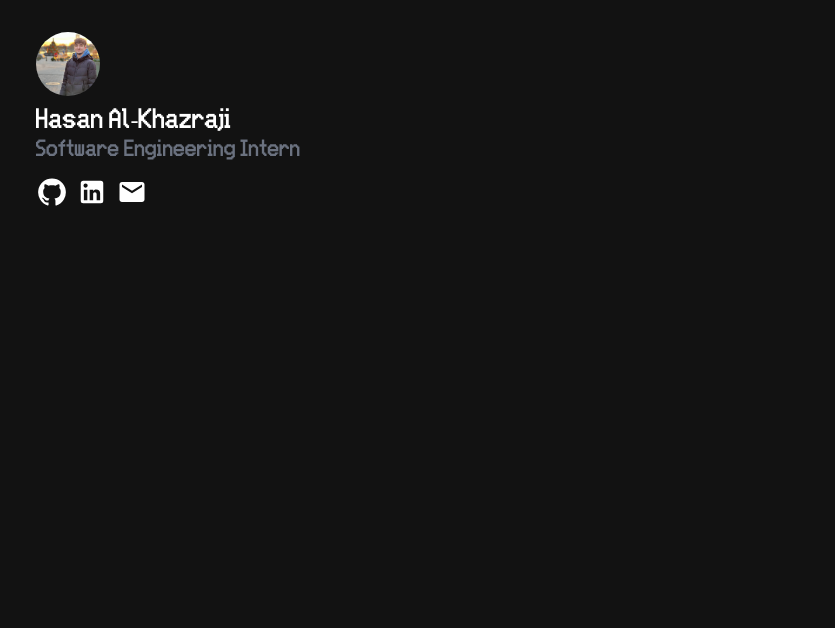
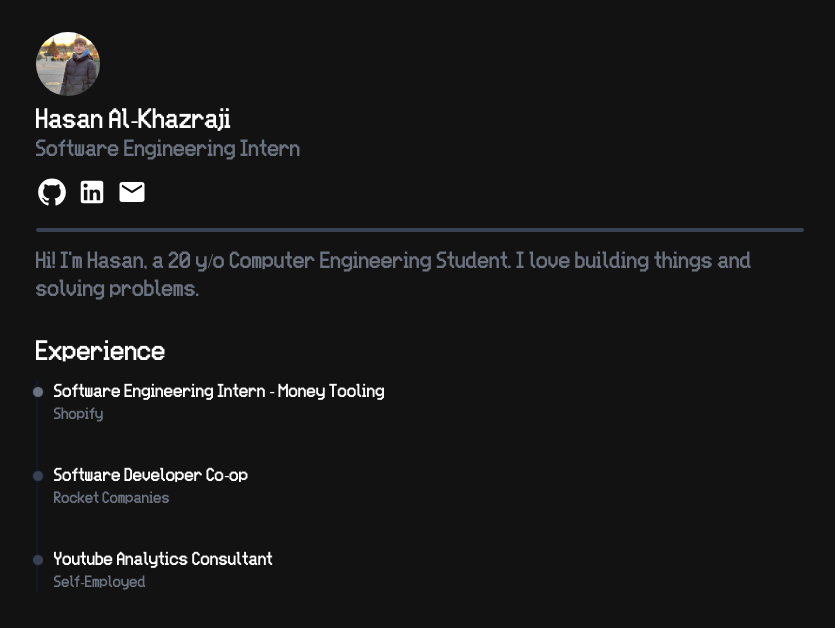
Before and after one commit to Hasan-Al-Khazraji/portfolio, a React (Create React App) app: page / in a window 1280 px wide. Shown: the top 628 px of the page, without its empty margins (220-1055 px from the left). Built offline with nearby package versions, Linux system fonts and the light colour scheme.

Commit message:
Add Aboutme and Experience components

```diff
--- a/src/App.jsx
+++ b/src/App.jsx
@@ -1,11 +1,14 @@
 import './App.css';
 import MastHead from './components/MastHead';
+import About from './components/About';
 
 function App() {
   return (
-    <div className="justify-items-center my-8">
+    <div className="justify-items-center my-8 max-md:mx-2">
       <div className='max-w-3xl w-full'>
         <MastHead/>
+        <hr className='h-1 max-md:mx-2 my-4 border-0 rounded bg-gray-700' />
+        <About />
       </div>
     </div>
   );
--- /dev/null
+++ b/src/components/About.jsx
@@ -0,0 +1,10 @@
+import Experience from './Experience';
+
+export default function About() {
+    return (
+        <div>
+            <h2 className="text-gray-500 text-xl mb-8">Hi! I'm Hasan, a 20 y/o Computer Engineering Student. I love building things and solving problems.</h2>
+            <Experience />
+        </div>
+    );
+}
--- /dev/null
+++ b/src/components/Experience.jsx
@@ -0,0 +1,24 @@
+export default function Experience() {
+    return (
+        <div>
+            <h1 className="text-white text-2xl mb-3">Experience</h1>
+            <ol className="relative border-l-2 border-gray-900">
+                <li className="mb-10 ms-4">
+                    <div className="absolute w-3 h-3 bg-gray-500 rounded-full mt-1.5 -start-1.5 border border-gray-900"></div>
+                    <h3 className="text-white text-md">Software Engineering Intern - Money Tooling</h3>
+                    <h4 className="text-gray-500 text-sm">Shopify</h4>
+                </li>
+                <li className="mb-10 ms-4">
+                    <div className="absolute w-3 h-3 bg-gray-700 rounded-full mt-1.5 -start-1.5 border border-gray-900"></div>
+                    <h3 className="text-white text-md">Software Developer Co-op</h3>
+                    <h4 className="text-gray-500 text-sm">Rocket Companies</h4>
+                </li>
+                <li className="mb-10 ms-4">
+                    <div className="absolute w-3 h-3 bg-gray-700 rounded-full mt-1.5 -start-1.5 border border-gray-900"></div>
+                    <h3 className="text-white text-md">Youtube Analytics Consultant</h3>
+                    <h4 className="text-gray-500 text-sm">Self-Employed</h4>
+                </li>
+            </ol>
+        </div>
+    );
+}
```
